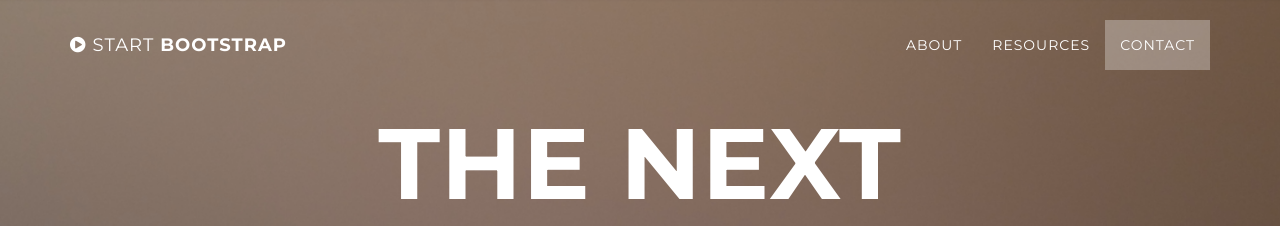
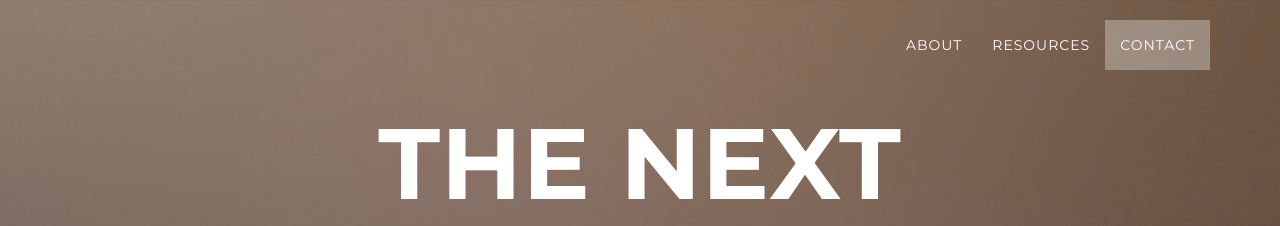
Before and after one commit to thenextbilliononline/thenextbillion.online, a Jekyll site: the page built from index.html, in a window 1280 px wide. Shown: the top 226 px of the page. Built offline with Jekyll 4.4.1, drawn with Linux system fonts in a browser that asks for light colours; some of the changed text lies outside the part shown.

Commit message:
resource buttons and nav tweak

```diff
--- /dev/null
+++ b/_includes/css/main.css
@@ -0,0 +1,3 @@
+.btn-resource {
+  margin: 10px;
+}
--- a/_includes/nav.html
+++ b/_includes/nav.html
@@ -6,7 +6,7 @@
                     <i class="fa fa-bars"></i>
                 </button>
                 <a class="navbar-brand page-scroll" href="#page-top">
-                    <i class="fa fa-play-circle"></i>  <span class="light">Start</span> Bootstrap
+                    <!-- The next billion online -->
                 </a>
             </div>
 
--- a/_includes/resources.html
+++ b/_includes/resources.html
@@ -5,7 +5,8 @@
                 <div class="col-lg-8 col-lg-offset-2">
                     <h2>Resources</h2>
                     <p>We maintain a wiki, educational resources, and a code base so that you can focus on deploying and using the technology that is important to you. </p>
-                    <a href="https://github.com/thenextbilliononline/wiki" class="btn btn-default btn-lg">Visit Download Page</a>
+                    <a href="https://github.com/thenextbilliononline/wiki" class="btn btn-default btn-resource">wiki</a>
+                    <a href="https://github.com/thenextbilliononline/wiki" class="btn btn-default btn-resource">blog</a>
                 </div>
             </div>
         </div>
--- a/_layouts/style.css
+++ b/_layouts/style.css
@@ -1,2 +1,3 @@
 {% include css/bootstrap.min.css %}
 {% include css/grayscale.css %}
+{% include css/main.css %}
```
Also changed, not shown: style.css (line endings or trailing spaces).
